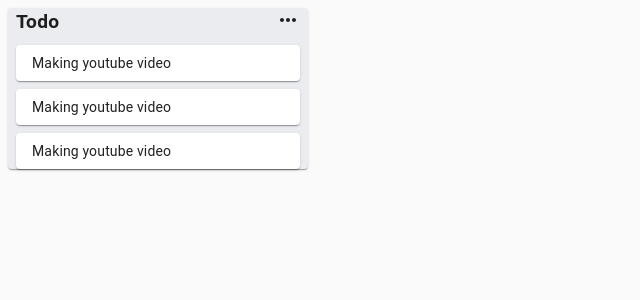
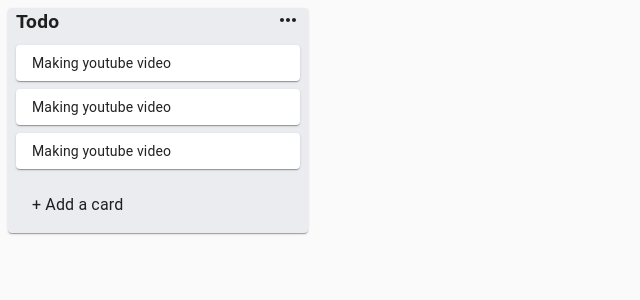
Before and after one commit to paulvscode/kanbanlike, a React (Create React App) app: page / in a window 1280 px wide. Shown: the top 300 px of the page, without its empty margins (0-640 px from the left). Built offline with nearby package versions, Linux system fonts and the light colour scheme.

Commit message:
added inputcard and logic for open close

```diff
--- /dev/null
+++ b/src/components/Input/InputCard.js
@@ -0,0 +1,54 @@
+import React from "react";
+import { Button, Paper, InputBase, IconButton } from "@material-ui/core";
+import ClearIcon from "@material-ui/icons/Clear";
+import { fade, makeStyles } from "@material-ui/core/styles";
+
+const useStyle = makeStyles((theme) => ({
+  card: {
+    paddingBottom: theme.spacing(4),
+    margin: theme.spacing(0, 1, 1, 1),
+  },
+  input: {
+    margin: theme.spacing(1),
+  },
+  btnConfirm: {
+    background: "#5AAC44",
+    color: "#fff",
+    "&:hover": {
+      background: fade("#5AAC44", 0.75),
+    },
+  },
+  confirm: {
+    margin: theme.spacing(0, 1, 1, 1),
+  },
+}));
+const InputCard = ({ setOpen }) => {
+  const classes = useStyle();
+  return (
+    <div>
+      <div>
+        <Paper className={classes.card}>
+          <InputBase
+            multiline
+            onBlur={() => setOpen(false)}
+            fullWidth
+            inputProps={{
+              className: classes.input,
+            }}
+            placeholder='Enter a title for this card...'
+          />
+        </Paper>
+      </div>
+      <div className={classes.confirm}>
+        <Button onClick={() => setOpen(false)} className={classes.btnConfirm}>
+          Add Card
+        </Button>
+        <IconButton onClick={() => setOpen(false)}>
+          <ClearIcon />
+        </IconButton>
+      </div>
+    </div>
+  );
+};
+
+export default InputCard;
--- /dev/null
+++ b/src/components/Input/InputContainer.js
@@ -0,0 +1,41 @@
+import React, { useState } from "react";
+import { Typography, Paper, Collapse } from "@material-ui/core";
+import { fade, makeStyles } from "@material-ui/core/styles";
+import InputCard from "../Input/InputCard";
+
+const useStyle = makeStyles((theme) => ({
+  root: {
+    marginTop: theme.spacing(2),
+  },
+  addCard: {
+    padding: theme.spacing(1, 1, 1, 2),
+    margin: theme.spacing(0, 1, 1, 1),
+    background: "#EBECF0",
+    "&:hover": {
+      backgroundColor: fade("#000", 0.25),
+    },
+  },
+}));
+
+const InputContainer = () => {
+  const classes = useStyle();
+  const [open, setOpen] = useState(false);
+  return (
+    <div className={classes.root}>
+      <Collapse in={open}>
+        <InputCard setOpen={setOpen} />
+      </Collapse>
+      <Collapse in={!open}>
+        <Paper
+          onClick={() => setOpen(!open)}
+          className={classes.addCard}
+          elevation={0}
+        >
+          <Typography>+ Add a card</Typography>
+        </Paper>
+      </Collapse>
+    </div>
+  );
+};
+
+export default InputContainer;
--- a/src/components/List/List.js
+++ b/src/components/List/List.js
@@ -3,6 +3,7 @@
 import { makeStyles } from "@material-ui/core/styles";
 import Card from "../Card/Card";
 import Title from "./Title";
+import InputContainer from "../Input/InputContainer";
 
 const useStyle = makeStyles((theme) => ({
   root: {
@@ -22,6 +23,7 @@
         <Card />
         <Card />
         <Card />
+        <InputContainer />
       </Paper>
     </div>
   );
```
